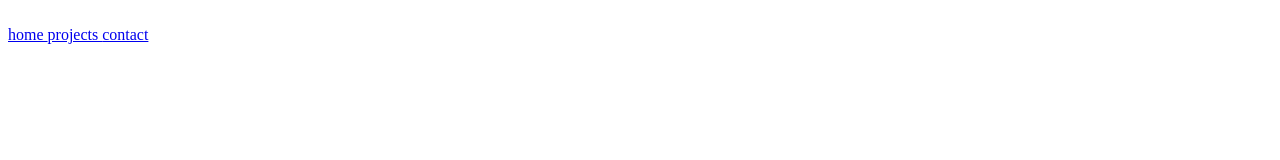
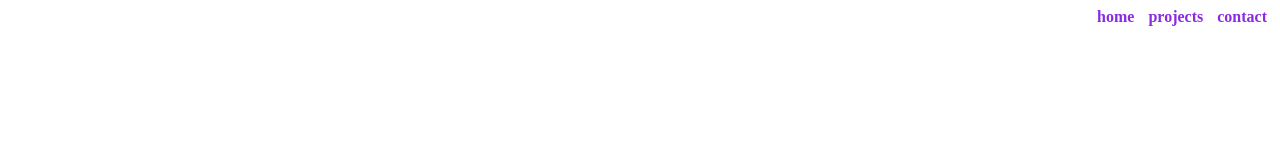
Before and after one commit to samiransar15/samiransar15.github.io, a plain HTML site: page index.html in a window 1280 px wide. Drawn offline with Linux system fonts and the light colour scheme.

Commit message:
added css on nav

```diff
--- a/index.html
+++ b/index.html
@@ -5,15 +5,29 @@
     <meta http-equiv="X-UA-Compatible" content="IE=edge">
     <meta name="viewport" content="width=device-width, initial-scale=1.0">
     <title>Document</title>
+    <style>
+         nav {
+            display: flex;
+            justify-content: space-between;
+            align-items: center;
+         }
+         div.links a{
+           font-weight: bold;
+           color: blueviolet;
+           text-decoration: none;
+            padding: 5px;
+         }
+
+    </style>
 </head>
 <body>
-    <nav>
+    <nav class="links">
         <div>
             <a href="/">
                 <img src="images/logo.png" alt="">
             </a>
         </div>
-        <div>
+        <div class="links">
             <a href="section-home">
                 home
             </a>
```
